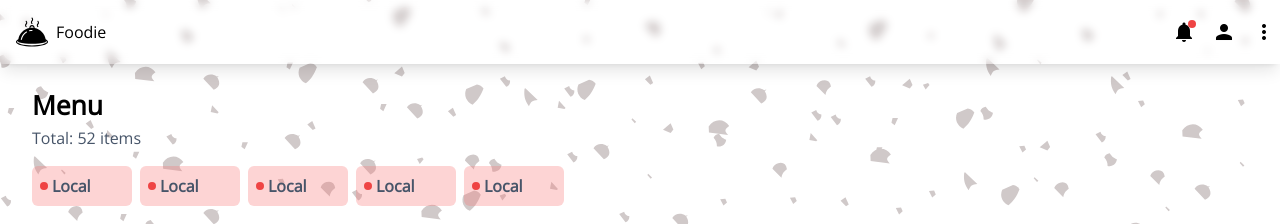
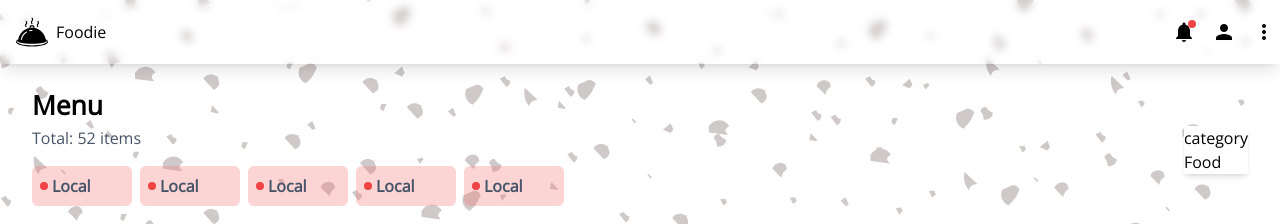
Before and after one commit to dom-codex/Foodapp-admin-frontend, a React (Create React App) app: page / in a window 1280 px wide. Shown: the top 224 px of the page. Built offline with nearby package versions, Linux system fonts and the light colour scheme.

Commit message:
Add floating menu

```diff
--- /dev/null
+++ b/src/components/floatingmenu.js
@@ -0,0 +1,9 @@
+import React from "react"
+const FloatingMenu=({children})=>{
+return <div className="absolute top-[100%] right-0 bg-white shadow-md">
+  <ul>
+    {children}
+  </ul>
+</div>
+}
+export default FloatingMenu
--- a/src/pages/foods.js
+++ b/src/pages/foods.js
@@ -1,6 +1,7 @@
 import React from "react"
 import Category from "../components/category.js"
 import MealCard from "../components/mealcard.js"
+import FloatingMenu from "../components/floatingmenu.js"
 const Foods =()=>{
   const foods = [{},{},{}]
   const categories = [{},{},{},{},{}]
@@ -10,6 +11,12 @@ return <section className="pb-4">
       <div>
       <h2 className="text-[1.65rem] font-bold">Menu</h2>
       {/**floating menu */}
+      <div className="relative ">
+        <FloatingMenu>
+          <li>category</li>
+          <li>Food</li>
+          </FloatingMenu>
+      </div>
       </div>
       <div className="text-slate-600">
         <span>Total: </span>
```
